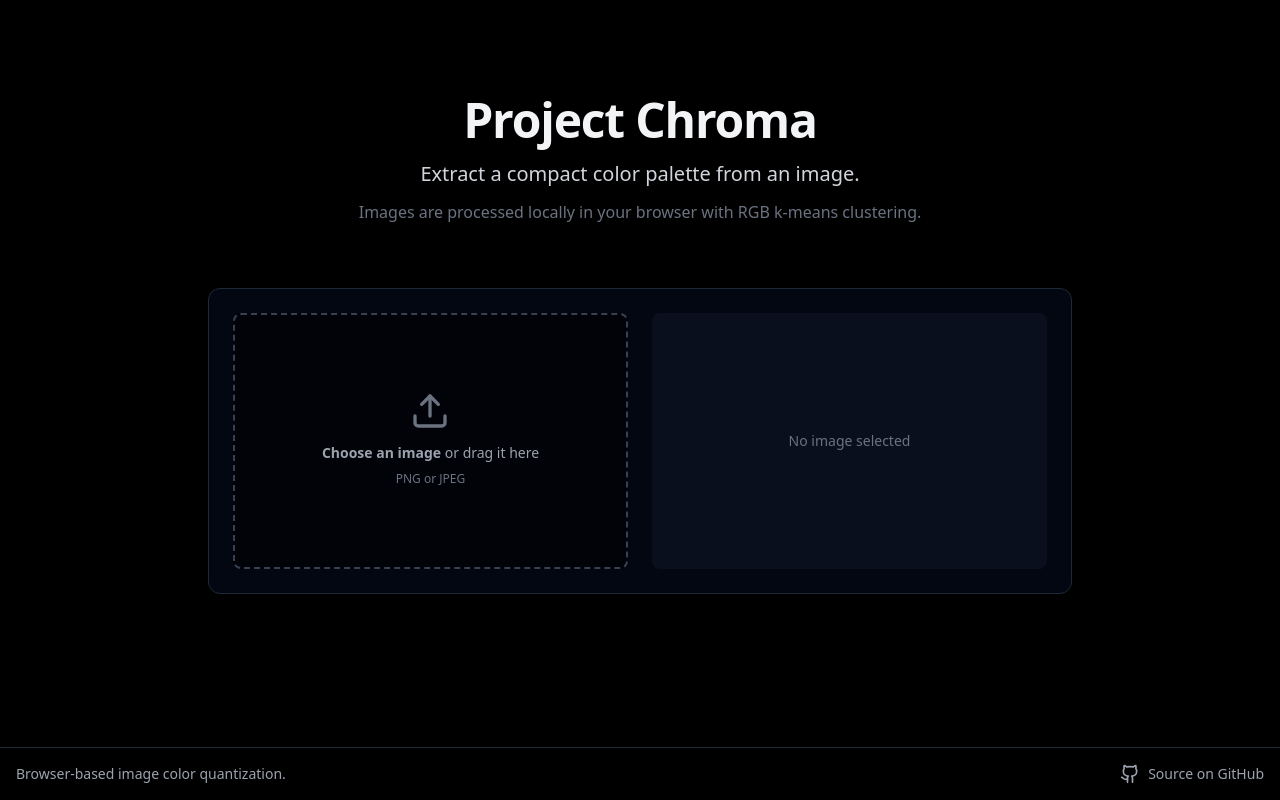
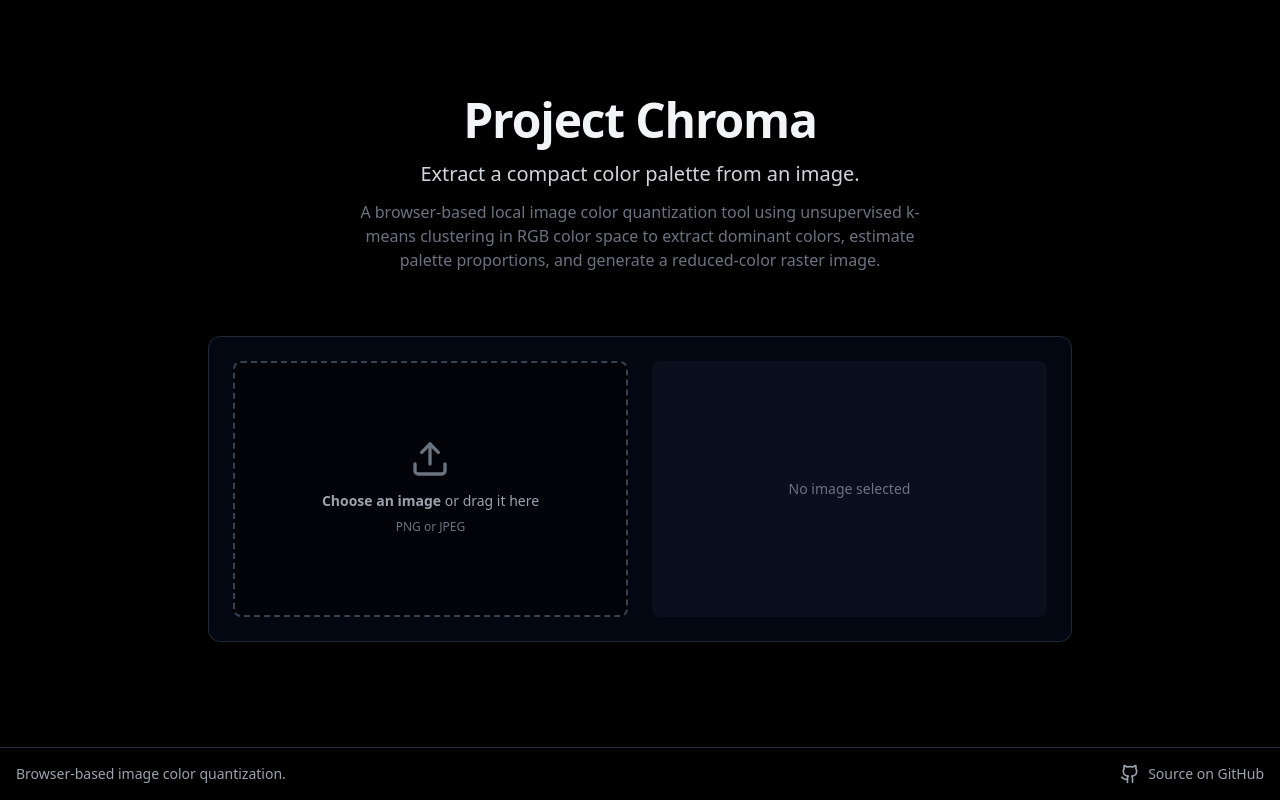
Before and after one commit to JuhilSavani/project-chroma, a React (Vite) app: page / in a window 1280 px wide. Built offline with nearby package versions, Linux system fonts and the light colour scheme.

Commit message:
Use precise quantization description

```diff
--- a/App.tsx
+++ b/App.tsx
@@ -14,7 +14,7 @@ const Hero: React.FC = () => (
       Extract a compact color palette from an image.
     </p>
     <p className="mt-3 text-base text-gray-500 max-w-xl mx-auto">
-      Images are processed locally in your browser with RGB k-means clustering.
+      A browser-based local image color quantization tool using unsupervised k-means clustering in RGB color space to extract dominant colors, estimate palette proportions, and generate a reduced-color raster image.
     </p>
   </header>
 );
```
